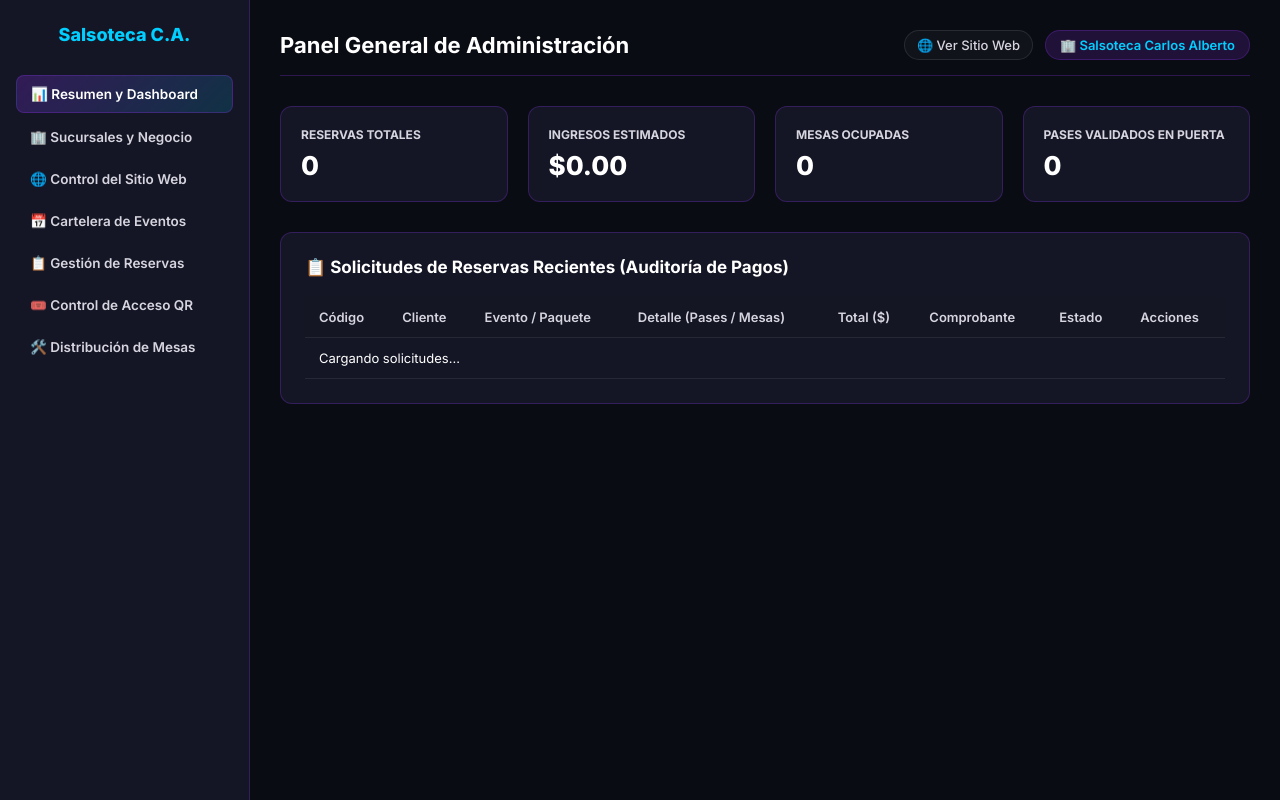
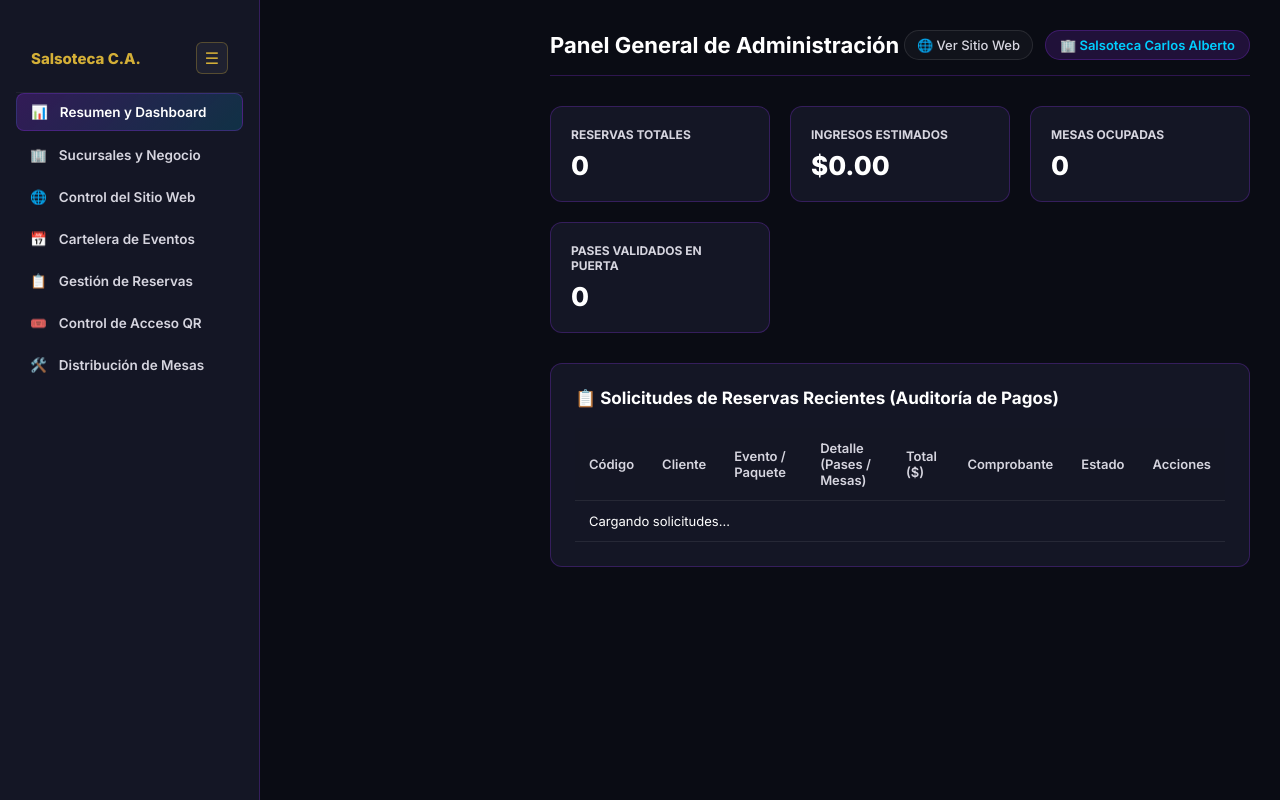
Before and after one commit to carboleda0707-code/carlos_alberto_salsoteca, a Python web app: template app/templates/admin_panel.html in a window 1280 px wide. Run offline with Jinja, Linux system fonts and the light colour scheme; the template is opened without the code that fills it, so the values that code supplies are empty.

Commit message:
corrige panel minimalista

```diff
--- a/app/templates/admin_panel.html
+++ b/app/templates/admin_panel.html
@@ -6,23 +6,129 @@
     <title>Panel de Administración - Salsoteca Carlos Alberto</title>
     <link href="https://fonts.googleapis.com/css2?family=Inter:wght@400;500;600;700;800&display=swap" rel="stylesheet">
     <link rel="stylesheet" href="/static/diseno.css">
+    <style>
+        /* Estilos optimizados para menú lateral colapsable / minimalista */
+        :root {
+            --sidebar-width: 260px;
+            --sidebar-collapsed-width: 75px;
+            --bg-sidebar: #121420;
+            --accent-gold: #d4af37;
+            --transition-speed: 0.3s ease;
+        }
+
+        aside {
+            width: var(--sidebar-width);
+            transition: width var(--transition-speed);
+            overflow: hidden;
+        }
+
+        aside.collapsed {
+            width: var(--sidebar-collapsed-width);
+        }
+
+        aside .sidebar-header {
+            display: flex;
+            align-items: center;
+            justify-content: space-between;
+            padding: 18px 15px;
+            border-bottom: 1px solid rgba(255, 255, 255, 0.05);
+        }
+
+        aside h2 {
+            font-size: 15px;
+            color: var(--accent-gold);
+            margin: 0;
+            white-space: nowrap;
+            transition: opacity var(--transition-speed);
+        }
+
+        aside.collapsed h2 {
+            opacity: 0;
+            width: 0;
+            display: none;
+        }
+
+        .btn-toggle-sidebar {
+            background: rgba(255, 255, 255, 0.05);
+            border: 1px solid rgba(212, 175, 55, 0.3);
+            color: var(--accent-gold);
+            cursor: pointer;
+            width: 32px;
+            height: 32px;
+            border-radius: 6px;
+            display: flex;
+            align-items: center;
+            justify-content: center;
+            font-size: 16px;
+            transition: 0.2s;
+            flex-shrink: 0;
+        }
+        .btn-toggle-sidebar:hover { background: rgba(212, 175, 55, 0.2); }
+
+        aside nav a {
+            display: flex;
+            align-items: center;
+            gap: 12px;
+            white-space: nowrap;
+            overflow: hidden;
+            transition: 0.2s;
+        }
+
+        aside.collapsed nav a {
+            justify-content: center;
+            padding: 12px 0;
+        }
+
+        aside.collapsed nav a span.nav-text {
+            opacity: 0;
+            width: 0;
+            display: none;
+        }
+
+        main {
+            margin-left: var(--sidebar-width);
+            transition: margin-left var(--transition-speed);
+            min-width: 0;
+        }
+
+        main.expanded {
+            margin-left: var(--sidebar-collapsed-width);
+        }
+    </style>
 </head>
 <body onload="cargarDashboardAdmin()">
 
-    <aside>
-        <h2>Salsoteca C.A.</h2>
+    <aside id="app-sidebar">
+        <div class="sidebar-header">
+            <h2>Salsoteca C.A.</h2>
+            <button class="btn-toggle-sidebar" onclick="toggleSidebar()" title="Contraer / Expandir Menú">☰</button>
+        </div>
         <nav>
-            <a onclick="verPestana('dashboard')" id="nav-dashboard" class="active">📊 Resumen y Dashboard</a>
-            <a onclick="verPestana('locales-config')" id="nav-locales-config">🏢 Sucursales y Negocio</a>
-            <a onclick="verPestana('home-config')" id="nav-home-config">🌐 Control del Sitio Web</a>
-            <a onclick="verPestana('eventos-config')" id="nav-eventos-config">📅 Cartelera de Eventos</a>
-            <a onclick="verPestana('dashboard')" id="nav-reservas">📋 Gestión de Reservas</a>
-            <a onclick="verPestana('checkin-config')" id="nav-checkin">🎟️ Control de Acceso QR</a>
-            <a onclick="verPestana('zonas-config')" id="nav-zonas">🛠️ Distribución de Mesas</a>
+            <a onclick="verPestana('dashboard')" id="nav-dashboard" class="active">
+                <span>📊</span> <span class="nav-text">Resumen y Dashboard</span>
+            </a>
+            <a onclick="verPestana('locales-config')" id="nav-locales-config">
+                <span>🏢</span> <span class="nav-text">Sucursales y Negocio</span>
+            </a>
+            <a onclick="verPestana('home-config')" id="nav-home-config">
+                <span>🌐</span> <span class="nav-text">Control del Sitio Web</span>
+            </a>
+            <a onclick="verPestana('eventos-config')" id="nav-eventos-config">
+                <span>📅</span> <span class="nav-text">Cartelera de Eventos</span>
+            </a>
+            <a onclick="verPestana('dashboard')" id="nav-reservas">
+                <span>📋</span> <span class="nav-text">Gestión de Reservas</span>
+            </a>
+            <a onclick="verPestana('checkin-config')" id="nav-checkin">
+                <span>🎟️</span> <span class="nav-text">Control de Acceso QR</span>
+            </a>
+            <a onclick="verPestana('zonas-config')" id="nav-zonas">
+                <span>🛠️</span> <span class="nav-text">Distribución de Mesas</span>
+            </a>
         </nav>
     </aside>
 
-    <main>
+    <main id="app-main">
         <header>
             <h1 id="titulo-panel">Panel General de Administración</h1>
             <div class="header-actions">
@@ -507,6 +613,14 @@
     </div>
 
     <script>
+    // Función para contraer y expandir el menú lateral
+    function toggleSidebar() {
+        const sidebar = document.getElementById('app-sidebar');
+        const main = document.getElementById('app-main');
+        sidebar.classList.toggle('collapsed');
+        main.classList.toggle('expanded');
+    }
+
     const API_URL = window.location.origin;
     let cacheEventos = [];
     let cacheReservas = [];
```
